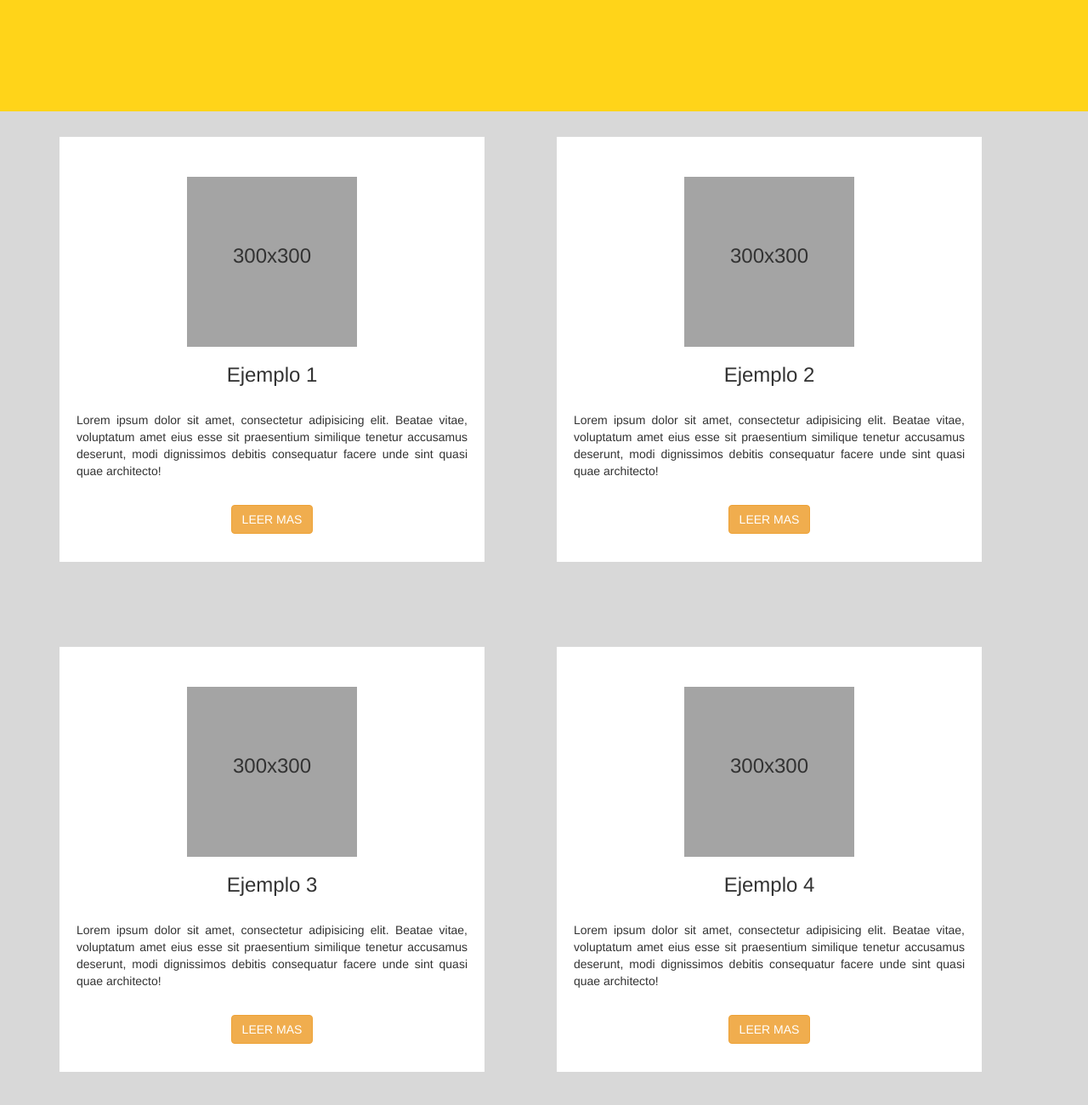
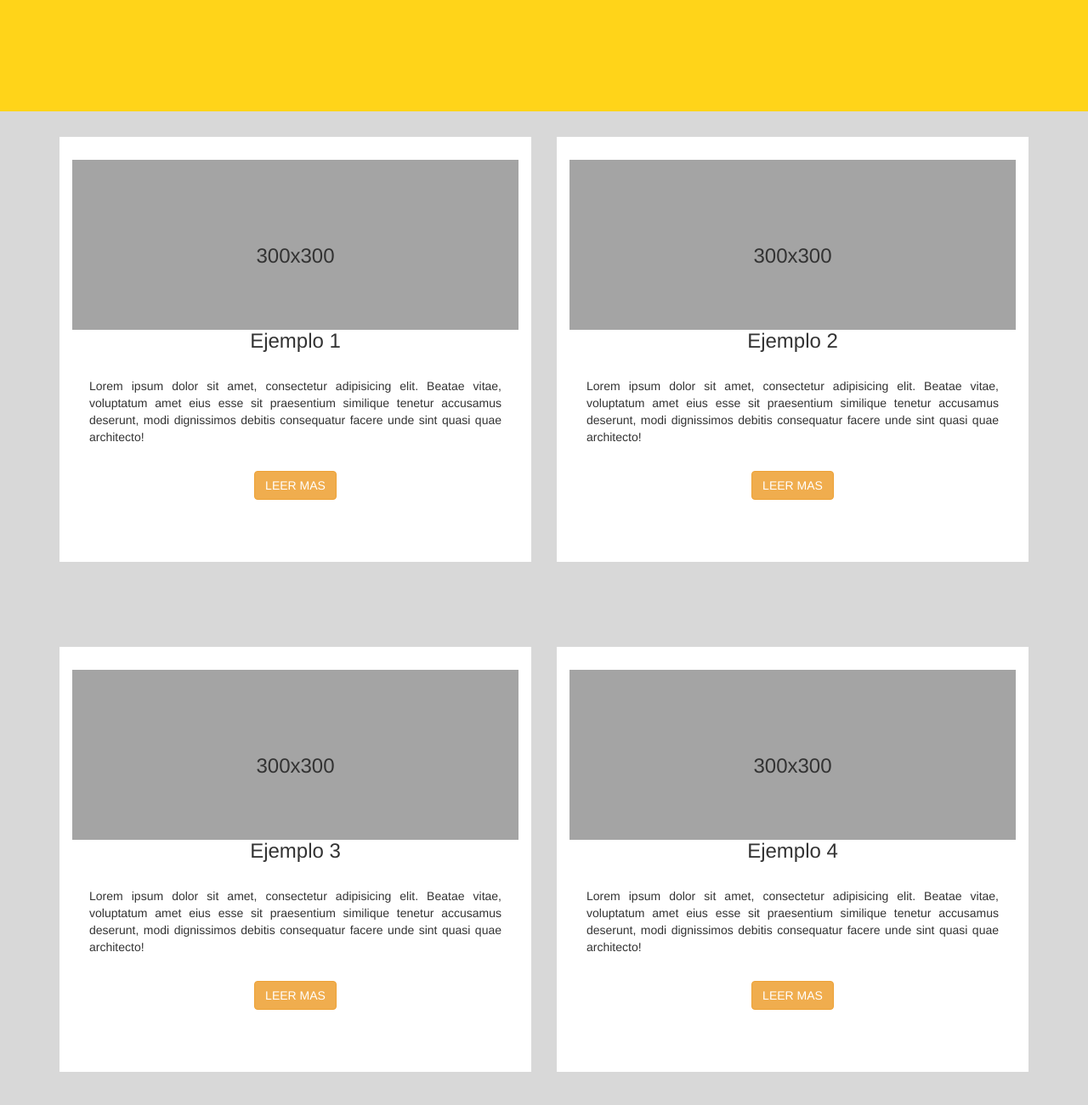
Before and after one commit to ZareMendozaC/mini, a plain HTML site: page index.html in a window 1280 px wide. Shown: the part 538-1838 px from the top of the page at 85% size. Drawn offline with nearby package versions, Linux system fonts and the light colour scheme.

Commit message:
responsive

```diff
--- a/index.html
+++ b/index.html
@@ -45,8 +45,8 @@
 		<div class="container">
 		<div class="row">
 	      <div class="col-md-6  col-xs-12 white ">
-	       	<div class="dentro a">
-	       	 	<div class="texto ">
+	       	<div class="col-md-12 col-xs-12 dentro a">
+	       	 	<div class="col-md-12 col-xs-12 texto ">
 	       		<h3 class="text-center titulo">300x300</h3>
 			</div>
 			<center>
@@ -57,8 +57,8 @@
 	       	</div>
 	      </div>
 	      <div class="col-md-6 col-xs-12 white b ">
-	        	<div class="dentro">
-	       		<div class="texto ">
+	        	<div class="col-md-12 col-xs-12 dentro">
+	       		<div class="col-md-12 col-xs-12 texto ">
 	       		<h3 class="text-center titulo">300x300</h3>
 			</div>
 			<center>
@@ -71,8 +71,8 @@
     	</div>
     	<div class="row">
 	      <div class="col-md-6 col-xs-12 white">
-	        	<div class="dentro a">
-	       		<div class="texto ">
+	        	<div class="col-md-12 col-xs-12 dentro a">
+	       		<div class="col-md-12 col-xs-12 texto ">
 	       		<h3 class="text-center titulo">300x300</h3>
 			</div>
 			<center>
@@ -83,8 +83,8 @@
 	       	</div>
 	      </div>
 	      <div class="col-md-6 col-xs-12 white d">
-	       	<div class="dentro ">
-	       		<div class="texto ">
+	       	<div class="col-md-12 col-xs-12 dentro ">
+	       		<div class="col-md-12 col-xs-12 texto ">
 	       		<h3 class="text-center titulo">300x300</h3>
 			</div>
 			<center>
```
